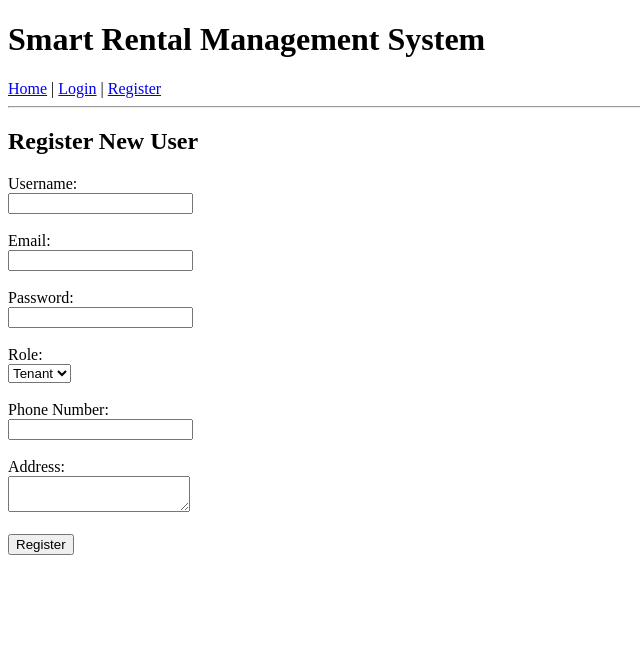
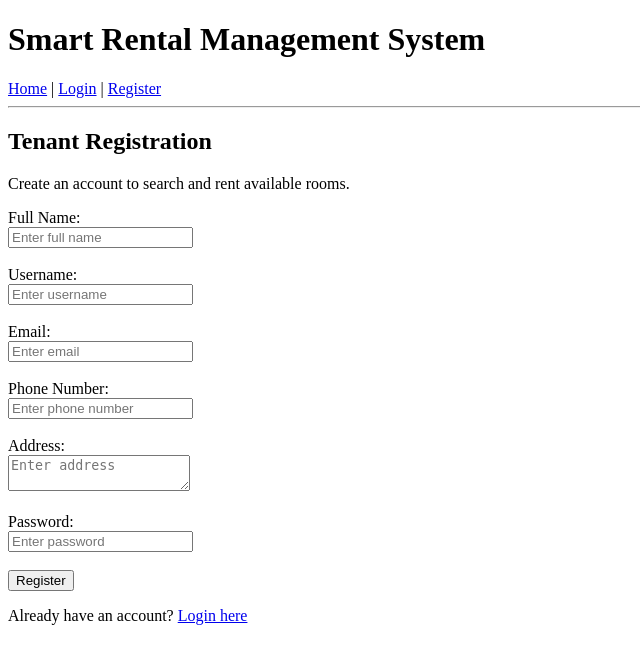
Before and after one commit to simonpaull/G-29-Smart-Rental-Management-System, a Django app: page /register/ in a window 1280 px wide. Shown: the top 664 px of the page, without its empty margins (0-640 px from the left). Run offline with Django 5.2, Linux system fonts and the light colour scheme.

Commit message:
Updated tenant registration and profile fields

```diff
--- a/core/templates/profile.html
+++ b/core/templates/profile.html
@@ -1,13 +1,13 @@
 {% extends 'base.html' %}
 
 {% block content %}
-
 <h2>My Profile</h2>
 
 <hr>
 
 <h3>Account Information</h3>
 
+<p><strong>Full Name:</strong> {{ profile.full_name }}</p>
 <p><strong>Username:</strong> {{ profile.user.username }}</p>
 <p><strong>Email:</strong> {{ profile.user.email }}</p>
 <p><strong>Role:</strong> {{ profile.role }}</p>
--- a/core/templates/register.html
+++ b/core/templates/register.html
@@ -1,31 +1,32 @@
 {% extends 'base.html' %}
 
 {% block content %}
-<h2>Register New User</h2>
+<h2>Tenant Registration</h2>
+
+<p>Create an account to search and rent available rooms.</p>
 
 <form method="POST">
     {% csrf_token %}
 
+    <label>Full Name:</label><br>
+    <input type="text" name="full_name" placeholder="Enter full name" required><br><br>
+
     <label>Username:</label><br>
-    <input type="text" name="username" required><br><br>
+    <input type="text" name="username" placeholder="Enter username" required><br><br>
 
     <label>Email:</label><br>
-    <input type="email" name="email" required><br><br>
+    <input type="email" name="email" placeholder="Enter email" required><br><br>
+
+    <label>Phone Number:</label><br>
+    <input type="text" name="phone_number" placeholder="Enter phone number" required><br><br>
+
+    <label>Address:</label><br>
+    <textarea name="address" placeholder="Enter address" required></textarea><br><br>
 
     <label>Password:</label><br>
-    <input type="password" name="password" required><br><br>
+    <input type="password" name="password" placeholder="Enter password" required><br><br>
 
-    <label>Role:</label><br>
-    <select name="role" required>
-        <option value="tenant">Tenant</option>
-        <option value="admin">Admin</option>
-    </select><br><br>
-
-    <label>Phone Number:</label><br>
-    <input type="text" name="phone_number"><br><br>
-
-    <label>Address:</label><br>
-    <textarea name="address"></textarea><br><br>
+    <input type="hidden" name="role" value="tenant">
 
     <button type="submit">Register</button>
 </form>
@@ -34,4 +35,6 @@
 <p style="color:red;">{{ error }}</p>
 {% endif %}
 
+<p>Already have an account? <a href="/login/">Login here</a></p>
+
 {% endblock %}
--- a/core/urls.py
+++ b/core/urls.py
@@ -10,6 +10,7 @@ urlpatterns = [
 
     path('admin-dashboard/', views.admin_dashboard, name='admin_dashboard'),
     path('tenant-dashboard/', views.tenant_dashboard, name='tenant_dashboard'),
+    path('owner-dashboard/', views.owner_dashboard, name='owner_dashboard'),
     path('profile/', views.profile_view, name='profile'),
     path('edit-profile/', views.edit_profile, name='edit_profile'),
 
--- a/core/views.py
+++ b/core/views.py
@@ -4,8 +4,10 @@ from django.contrib.auth.decorators import login_required
 from django.contrib.auth.models import User
 from .models import Profile
 
+
 def home(request):
     return render(request, 'home.html')
+
 
 def login_view(request):
     if request.method == 'POST':
@@ -17,28 +19,56 @@ def login_view(request):
         if user is not None:
             login(request, user)
 
-            if hasattr(user, 'profile') and user.profile.role == 'admin':
-                return redirect('admin_dashboard')
+            if hasattr(user, 'profile'):
+
+                if user.profile.role == 'admin':
+                    return redirect('admin_dashboard')
+
+                elif user.profile.role == 'owner':
+                    return redirect('owner_dashboard')
+
+                else:
+                    return redirect('tenant_dashboard')
+
             else:
                 return redirect('tenant_dashboard')
+
         else:
-            return render(request, 'login.html', {'error': 'Invalid username or password'})
+            return render(request, 'login.html', {
+                'error': 'Invalid username or password'
+            })
 
     return render(request, 'login.html')
+
 
 def logout_view(request):
     logout(request)
     return redirect('login')
 
+
 @login_required
 def admin_dashboard(request):
     if request.user.profile.role != 'admin':
         return redirect('tenant_dashboard')
+
     return render(request, 'admin_dashboard.html')
+
+
+@login_required
+def owner_dashboard(request):
+    if request.user.profile.role != 'owner':
+        return redirect('tenant_dashboard')
+
+    return render(request, 'owner_dashboard.html')
+
 
 @login_required
 def tenant_dashboard(request):
+    if request.user.profile.role != 'tenant':
+        return redirect('login')
+
     return render(request, 'tenant_dashboard.html')
+
 
 @login_required
 def profile_view(request):
@@ -46,30 +76,41 @@ def profile_view(request):
         'profile': request.user.profile
     })
 
+
 @login_required
 def edit_profile(request):
     profile = request.user.profile
 
     if request.method == 'POST':
+        profile.full_name = request.POST.get('full_name')
         profile.phone_number = request.POST.get('phone_number')
         profile.address = request.POST.get('address')
         profile.save()
+
         return redirect('profile')
 
-    return render(request, 'edit_profile.html', {'profile': profile})
+    return render(request, 'edit_profile.html', {
+        'profile': profile
+    })
+
 
 def register_view(request):
     if request.method == 'POST':
+        full_name = request.POST.get('full_name')
         username = request.POST.get('username')
         email = request.POST.get('email')
         password = request.POST.get('password')
-        role = request.POST.get('role')
         phone_number = request.POST.get('phone_number')
         address = request.POST.get('address')
 
         if User.objects.filter(username=username).exists():
             return render(request, 'register.html', {
                 'error': 'Username already exists'
+            })
+
+        if User.objects.filter(email=email).exists():
+            return render(request, 'register.html', {
+                'error': 'Email already exists'
             })
 
         user = User.objects.create_user(
@@ -80,7 +121,8 @@ def register_view(request):
 
         Profile.objects.create(
             user=user,
-            role=role,
+            full_name=full_name,
+            role='tenant',
             phone_number=phone_number,
             address=address
         )
```
Also changed, not shown: core/models.py (+17 -11 lines), core/templates/edit_profile.html (+16 -6 lines), core/templates/owner_dashboard.html (added, +17 -0 lines).
